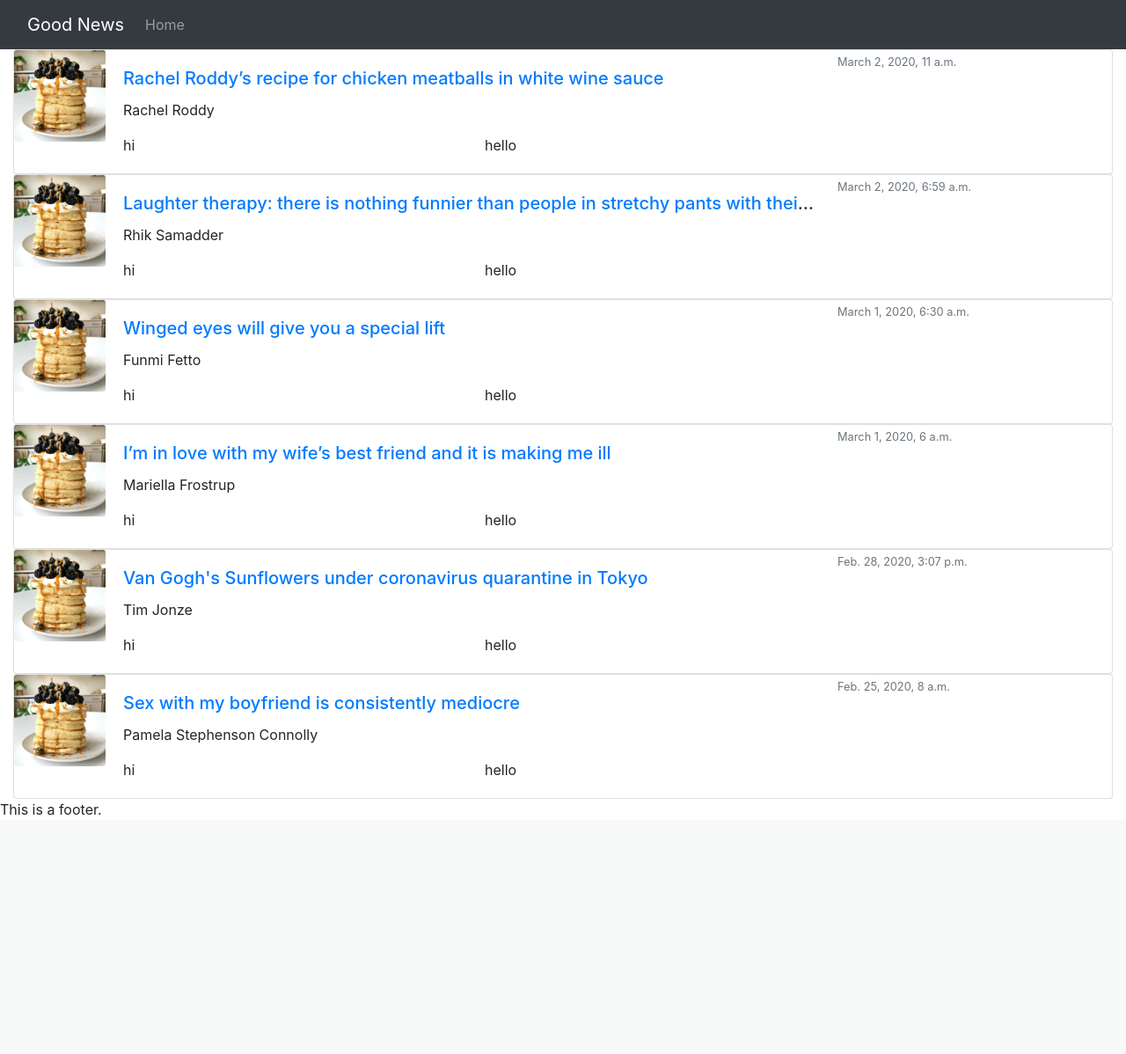
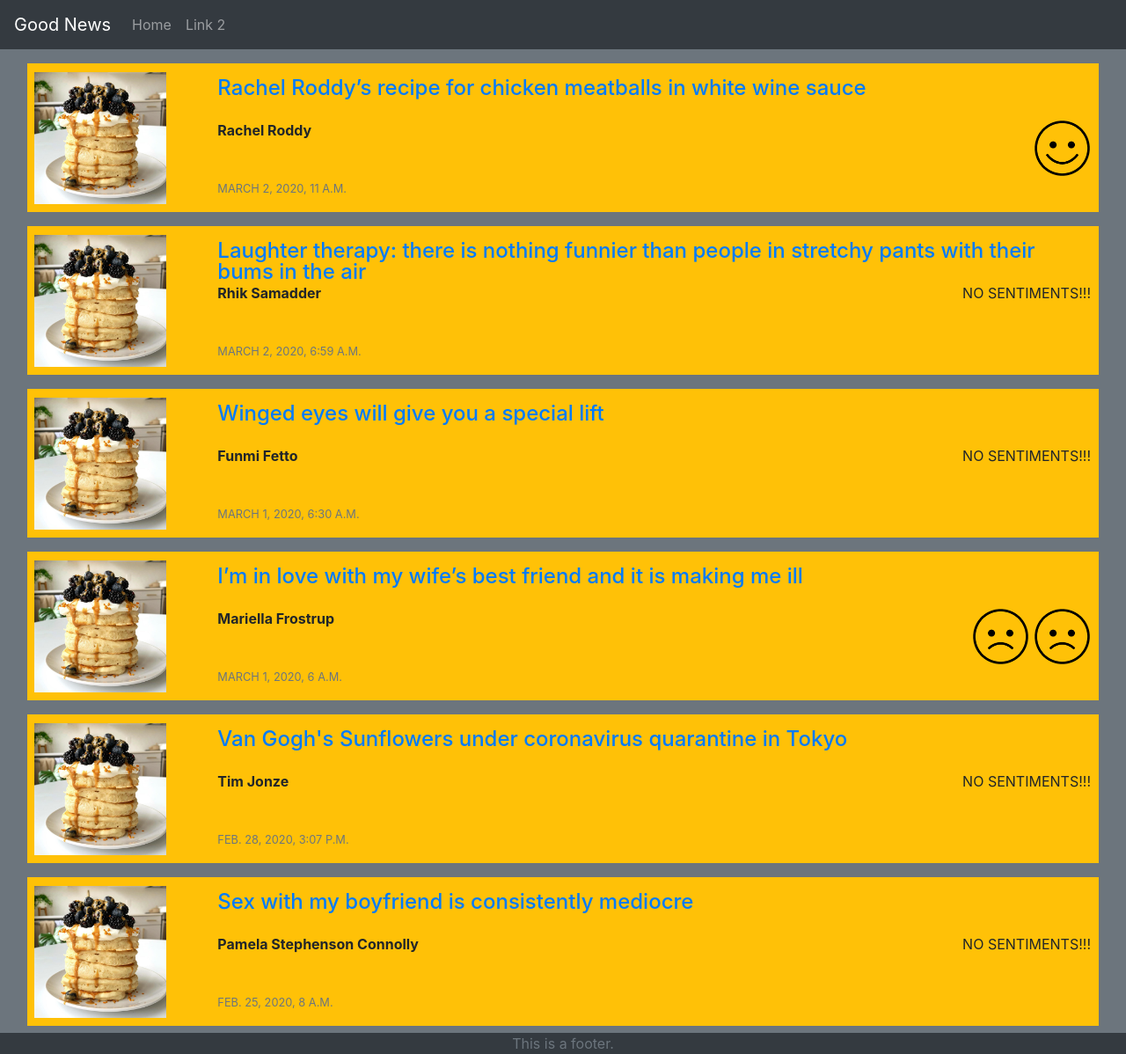
Before and after one commit to benjamesian/GoodNews, a Django app: page / in a window 1280 px wide. Shown: the whole page at 88% size. Before the commit the page ends 927 px from the top, so only its background shows below. Run offline with Django 3.2, Linux system fonts and the light colour scheme; data comes from the database, SQL or seed files in the repository; both versions use the stored data as it was after the commit; some libraries are stand-ins or nearby versions.

Commit message:
responsive frontent v1

```diff
--- a/backend/news/models.py
+++ b/backend/news/models.py
@@ -1,3 +1,4 @@
+"""Provide App Models"""
 from django.contrib.auth.models import User
 from django.db import models
 
@@ -12,6 +13,10 @@ class Profile(models.Model):
 class Sentiment(models.Model):
     """Representation of a sentiment"""
     name = models.CharField(max_length=30, null=False, primary_key=True)
+    picture = models.ImageField(upload_to='icons/', blank=True, max_length=254)
+
+    def __str__(self):
+        return f"{self.name} ({self.id})"
 
 
 class ArticleSentimentTag(models.Model):
@@ -20,6 +25,10 @@ class ArticleSentimentTag(models.Model):
     sentiment = models.ForeignKey(Sentiment, on_delete=models.CASCADE)
     magnitude = models.FloatField()
 
+    def __str__(self):
+        return (f"A{self.corpus.id}-{self.sentiment.name}"
+                f"-{self.magnitude} ({self.id})")
+
 
 class Article(models.Model):
     """Representation of an article"""
@@ -27,8 +36,12 @@ class Article(models.Model):
     title = models.CharField(default='Article Title', max_length=254)
     author = models.CharField(max_length=254)
     created_at = models.DateTimeField(default=None)
-    picture = models.ImageField(null=True, upload_to='articles_images/', max_length=254)
+    picture = models.ImageField(
+        null=True, upload_to='article_images/', max_length=254)
     sentiments = models.ManyToManyField(Sentiment, through=ArticleSentimentTag)
+
+    def __str__(self):
+        return f"{self.title[:12]}... ({self.id})"
 
 
 class CommentSentimentTag(models.Model):
--- /dev/null
+++ b/backend/news/static/news/style.css
@@ -0,0 +1,19 @@
+body {
+  height: 100%;
+  position: relative;
+}
+.twoLineEllipse {
+  overflow: hidden;
+  text-overflow: ellipsis;
+  display: -webkit-box;
+  -webkit-box-orient: vertical;
+  -webkit-line-clamp: 2;
+  line-height: 1.5rem;
+  height: 3rem;
+}
+
+footer {
+  position: absolute;
+  bottom: 0;
+  width: 100%;
+}
--- a/backend/news/templates/news/index.html
+++ b/backend/news/templates/news/index.html
@@ -1,85 +1,45 @@
-<!DOCTYPE html>
-<html lang="en">
+{% extends "base.html" %}
 
-<head>
-    <meta charset="utf-8">
-    <meta name="viewport" content="width=device-width, initial-scale=1, shrink-to-fit=no">
-
-    <link rel="stylesheet" href="https://stackpath.bootstrapcdn.com/bootstrap/4.4.1/css/bootstrap.min.css"
-        integrity="sha384-Vkoo8x4CGsO3+Hhxv8T/Q5PaXtkKtu6ug5TOeNV6gBiFeWPGFN9MuhOf23Q9Ifjh" crossorigin="anonymous">
-
-    <title>Good News</title>
-</head>
-
-<body>
-    <header>
-        <nav class="navbar navbar-expand-lg navbar-dark bg-dark" role="navigation">
-            <div class="container-fluid">
-                <a class="navbar-brand" href="/">Good News</a>
-                <button type="button" class="navbar-toggler" data-toggle="collapse" data-target=".navbar-collapse">
-                    <span class="navbar-toggler-icon"></span>
-                </button>
-                <div class="navbar-collapse collapse">
-                    <ul class="nav navbar-nav">
-                        <li class="nav-item"><a class="nav-link" href="/">Home</a></li>
-                    </ul>
+{% block content %}
+{% if ranked_news_list %}
+<div class="container-fluid py-3">
+    {% for article in ranked_news_list %}
+    <div class="row p-0 p-sm-2 mx-3 mb-3 bg-warning">
+        <div class="col-sm-5 col-md-3 col-lg-2 px-0 d-flex d-sm-flex align-self-center justify-content-center">
+            <div style="max-height: 150px; overflow: hidden;">
+                <img class="d-sm-none card-img-top" src="{{ article.picture.url }}" alt="Card image cap">
+                <img class="d-none d-sm-inline mh-100 mw-100" src="{{ article.picture.url }}" alt="...">
             </div>
         </div>
-        </nav>
-    </header>
-    <div class="container-fluid">
-        {% if ranked_news_list %}
-        {% for article in ranked_news_list %}
-        <div class="card">
-            <!-- https://getbootstrap.com/docs/4.4/components/card/#horizontal -->
-            <div class="row no-gutters">
-                <div class="col-md-1">
-                    <img src="{{ article.picture.url }}" class="card-img" alt="test">
+        <div class="col-sm-7 col-md-9 col-lg-10 px-2 py-2 py-sm-0 py-lg-2">
+            <div class="card-body p-0 d-flex flex-column h-100">
+                <h4 class="card-title m-0"><a class="twoLineEllipse" href="{{ article.url }}"
+                        target="_blank">{{ article.title }}</a>
+                </h4>
+                <div class="row flex-fill">
+                    <div class="col-md-auto mr-auto w-auto">
+                        <p class="card-text"><strong>{{ article.author }}</strong></p>
                     </div>
-                <div class="col-md-8">
-                    <div class="card-body">
-                        <h5 class="card-title text-truncate"><a href="{{ article.url }}" target="_blank">{{ article.title }}</a></h5>
-                        <p class="card-text">{{ article.author }}</p>
-                        <div class="row">
-                            <div class="col-sm">hi</div>
-                            <div class="col-sm">hello</div>
+                    <div class="col-md-auto pr-sm-0 pr-md-2 w-auto">
+                        <div class="mx-0 my-md-0 my-sm-2" style="height: 65px; overflow: hidden;">
+                            {% for sentiment in article.sentiments.all %}
+                            <img src="{{ sentiment.picture.url }}" class="w-auto h-100">
+                            {% empty %}
+                            NO SENTIMENTS!!!
+                            {% endfor %}
                         </div>
                     </div>
                 </div>
-                <div class="col-md-2">
-                    <p class="card-text"><small class="text-muted">{{ article.created_at }}</small></p>
+                <div>
+                    <p class="card-text"><small class="text-muted text-uppercase">{{ article.created_at }}</small>
+                    </p>
                 </div>
             </div>
-            <!-- <ul class="list-unstyled">
-                <li class="media">
-                    <img class="mr-3" src="..." alt="Generic placeholder image">
-                    <div class="media-body">
-                        <h5 class="mt-0 mb-1">List-based media object</h5>
-                        Cras sit amet nibh libero, in gravida nulla. Nulla vel metus scelerisque ante sollicitudin. Cras
-                        purus odio, vestibulum in vulputate at, tempus viverra turpis. Fusce condimentum nunc ac nisi
-                        vulputate fringilla. Donec lacinia congue felis in faucibus.
         </div>
-                </li>
-            </ul> -->
     </div>
     {% endfor %}
+</div>
 {% else %}
 <p>No articles available.</p>
 {% endif %}
-    </div>
-    <footer>
-        This is a footer.
-    </footer>
-
-    <script src="https://code.jquery.com/jquery-3.4.1.slim.min.js"
-        integrity="sha384-J6qa4849blE2+poT4WnyKhv5vZF5SrPo0iEjwBvKU7imGFAV0wwj1yYfoRSJoZ+n"
-        crossorigin="anonymous"></script>
-    <script src="https://cdn.jsdelivr.net/npm/popper.js@1.16.0/dist/umd/popper.min.js"
-        integrity="sha384-Q6E9RHvbIyZFJoft+2mJbHaEWldlvI9IOYy5n3zV9zzTtmI3UksdQRVvoxMfooAo"
-        crossorigin="anonymous"></script>
-    <script src="https://stackpath.bootstrapcdn.com/bootstrap/4.4.1/js/bootstrap.min.js"
-        integrity="sha384-wfSDF2E50Y2D1uUdj0O3uMBJnjuUD4Ih7YwaYd1iqfktj0Uod8GCExl3Og8ifwB6"
-        crossorigin="anonymous"></script>
-</body>
-
-</html>
+{% endblock %}
--- a/backend/news/urls.py
+++ b/backend/news/urls.py
@@ -1,7 +1,9 @@
+"""Specify routes for all app views."""
 from django.urls import path
 
 from . import views
 
+# pylint: disable=invalid-name
 app_name = 'news'
 urlpatterns = [
     path('', views.IndexView.as_view(), name='index'),
--- a/backend/news/views.py
+++ b/backend/news/views.py
@@ -1,19 +1,25 @@
-from django.shortcuts import render
+"""Connect data and routes to relevant views."""
 from django.views import generic
-
 from .models import Article, User
 
 
 class IndexView(generic.ListView):
+    """Index view with recent Articles."""
     template_name = 'news/index.html'
     context_object_name = 'ranked_news_list'
+    model = Article
 
     def get_queryset(self):
         """Return ranked articles for a user."""
-        return Article.objects.order_by('-created_at')[:10]
+        articles = super().get_queryset().order_by('-created_at')[:10]
+        return articles
+        # return articles.annotate(
+        #     sentiment_tags=[article.sentiments.through.objects.filter(corpus__id=article.id)
+        #                     for article in articles])
 
 
 class ProfileView(generic.DetailView):
+    """View of a User's Profile."""
     model = User
     template_name = 'news/profile.html'
     context_object_name = 'user_profile'
--- /dev/null
+++ b/backend/templates/base.html
@@ -0,0 +1,55 @@
+{% load static %}
+<!DOCTYPE html>
+<html lang="en">
+
+<head>
+    <meta charset="utf-8">
+    <meta name="viewport" content="width=device-width, initial-scale=1, shrink-to-fit=no">
+
+    <link rel="stylesheet" href="https://stackpath.bootstrapcdn.com/bootstrap/4.4.1/css/bootstrap.min.css"
+        integrity="sha384-Vkoo8x4CGsO3+Hhxv8T/Q5PaXtkKtu6ug5TOeNV6gBiFeWPGFN9MuhOf23Q9Ifjh" crossorigin="anonymous">
+    <link rel="stylesheet" type="text/css" href="{% static 'news/style.css' %}">
+
+    <title>Good News</title>
+</head>
+
+<body class="bg-secondary min-vh-100">
+    <header class="sticky-top">
+        <nav class="navbar navbar-expand-lg navbar-dark bg-dark container-fluid" role="navigation">
+            <a class="navbar-brand" href="/">Good News</a>
+            <button type="button" class="navbar-toggler" data-toggle="collapse" data-target=".navbar-collapse">
+                <span class="navbar-toggler-icon"></span>
+            </button>
+            <div class="navbar-collapse collapse">
+                <ul class="nav navbar-nav">
+                    <li class="nav-item"><a class="nav-link" href="/">Home</a></li>
+                    <li class="nav-item"><a class="nav-link" href="/">Link 2</a></li>
+                </ul>
+            </div>
+        </nav>
+    </header>
+
+    <div id="content">
+        {% block content %}
+        <h1>Hold on! New content will be arriving **soon**!</h1>
+        {% endblock %}
+    </div>
+
+    <footer>
+        <div class="bg-dark container-fluid text-muted d-flex justify-content-center">
+            This is a footer.
+        </div>
+    </footer>
+
+    <script src="https://code.jquery.com/jquery-3.4.1.slim.min.js"
+        integrity="sha384-J6qa4849blE2+poT4WnyKhv5vZF5SrPo0iEjwBvKU7imGFAV0wwj1yYfoRSJoZ+n"
+        crossorigin="anonymous"></script>
+    <script src="https://cdn.jsdelivr.net/npm/popper.js@1.16.0/dist/umd/popper.min.js"
+        integrity="sha384-Q6E9RHvbIyZFJoft+2mJbHaEWldlvI9IOYy5n3zV9zzTtmI3UksdQRVvoxMfooAo"
+        crossorigin="anonymous"></script>
+    <script src="https://stackpath.bootstrapcdn.com/bootstrap/4.4.1/js/bootstrap.min.js"
+        integrity="sha384-wfSDF2E50Y2D1uUdj0O3uMBJnjuUD4Ih7YwaYd1iqfktj0Uod8GCExl3Og8ifwB6"
+        crossorigin="anonymous"></script>
+</body>
+
+</html>
```
Also changed, not shown: backend/backend/settings.py (+10 -6 lines), backend/news/admin.py (+8 -3 lines), backend/news/templates/news/old-index.html (added, +80 -0 lines), backend/db.sqlite3, backend/media/article_images/articles_images/pankek.jpg (renamed from backend/media/articles_images/pankek.jpg), backend/media/article_images/articles_images/pankek_DVCM53X.jpg (renamed from backend/media/articles_images/pankek_DVCM53X.jpg), backend/media/article_images/articles_images/pankek_DuQ8udi.jpg (renamed from backend/media/articles_images/pankek_DuQ8udi.jpg), backend/media/article_images/articles_images/pankek_Guv77Ur.jpg (renamed from backend/media/articles_images/pankek_Guv77Ur.jpg), backend/media/article_images/articles_images/pankek_e9bqLsS.jpg (renamed from backend/media/articles_images/pankek_e9bqLsS.jpg), backend/media/article_images/articles_images/pankek_vmTiser.jpg (added), backend/media/article_images/pankek.jpg (renamed from backend/media/uploads/pankek.jpg), backend/media/icons/happy_face.png (added), backend/media/icons/sad.png (added). Lines whose indentation alone changed are shown as unchanged.
